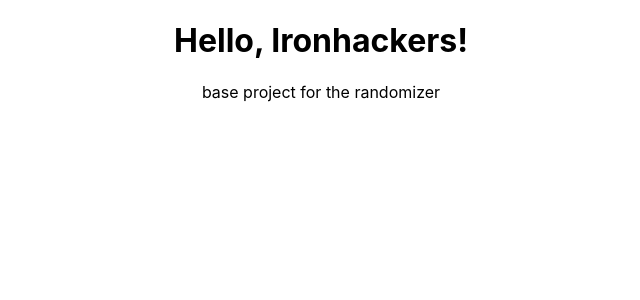
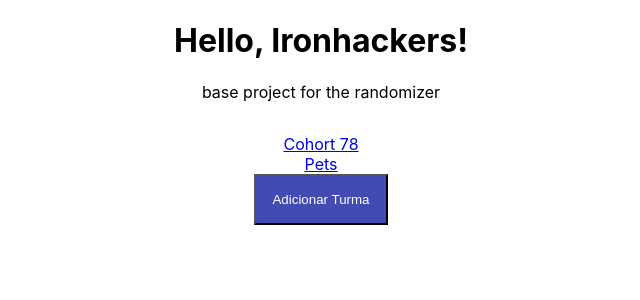
Before and after one commit to Ironhack-SAO-PTWD-Jun-2022/randomizer, a React (Create React App) app: page / in a window 1280 px wide. Shown: the top 300 px of the page, without its empty margins (319-959 px from the left). Built offline with nearby package versions, Linux system fonts and the light colour scheme.

Commit message:
sidebar component

```diff
--- a/package.json
+++ b/package.json
@@ -8,6 +8,7 @@
     "@testing-library/user-event": "^13.5.0",
     "react": "^18.2.0",
     "react-dom": "^18.2.0",
+    "react-router-dom": "^6.3.0",
     "react-scripts": "5.0.1",
     "web-vitals": "^2.1.4"
   },
--- a/src/App.js
+++ b/src/App.js
@@ -1,10 +1,34 @@
-import './App.css';
+import "./App.css";
+import Sidebar from "./components/Sidebar";
+
+const testInfo = [
+  {
+    _id: "6311392ee0e8fd00178245b8",
+    name: "Cohort 78",
+    students: [
+      "Caio",
+      "Gabriel",
+      "Hélio",
+      "Hugo",
+      "Jandson",
+      "João",
+      "Renata",
+      "Walison",
+    ],
+  },
+  {
+    _id: "63113976e0e8fd00178245b9",
+    name: "Pets",
+    students: ["José", "Joaquim", "Nina", "Apollo", "Spike", "Merlin"],
+  },
+];
 
 function App() {
   return (
     <div className="App">
       <h1>Hello, Ironhackers!</h1>
       <p>base project for the randomizer</p>
+      <Sidebar cohortArr={testInfo} />
     </div>
   );
 }
--- /dev/null
+++ b/src/components/Sidebar.js
@@ -0,0 +1,24 @@
+import "../styles/sidebar.css";
+import Turma from "./Turma";
+import { Link } from "react-router-dom";
+
+const Sidebar = (props) => {
+  return (
+    <div className="sidebar-container">
+      <div className="turmas-container">
+        {props.cohortArr.map((cohort) => {
+          return (
+            <Link to={`/:${cohort._id}`} key={cohort._id}>
+              <Turma cohort={cohort} />
+            </Link>
+          );
+        })}
+      </div>
+      {/* <Link to="/add-cohort"> */}
+      <button className="sidebar-btn">Adicionar Turma</button>
+      {/* </Link> */}
+    </div>
+  );
+};
+
+export default Sidebar;
--- /dev/null
+++ b/src/components/Turma.js
@@ -0,0 +1,5 @@
+const Turma = (props) => {
+  return <div>{props.cohort.name}</div>;
+};
+
+export default Turma;
--- a/src/index.js
+++ b/src/index.js
@@ -1,13 +1,16 @@
-import React from 'react';
-import ReactDOM from 'react-dom/client';
-import './index.css';
-import App from './App';
-import reportWebVitals from './reportWebVitals';
+import React from "react";
+import ReactDOM from "react-dom/client";
+import "./index.css";
+import App from "./App";
+import reportWebVitals from "./reportWebVitals";
+import { BrowserRouter as Router } from "react-router-dom";
 
-const root = ReactDOM.createRoot(document.getElementById('root'));
+const root = ReactDOM.createRoot(document.getElementById("root"));
 root.render(
   <React.StrictMode>
-    <App />
+    <Router>
+      <App />
+    </Router>
   </React.StrictMode>
 );
 
--- /dev/null
+++ b/src/styles/sidebar.css
@@ -0,0 +1,14 @@
+.sidebar-container {
+  display: flex;
+  flex-direction: column;
+  align-items: center;
+  height: 100%;
+  justify-content: space-between;
+  padding: 1rem 2rem;
+}
+
+.sidebar-btn {
+  padding: 1rem;
+  color: white;
+  background-color: #414bb2;
+}
```
Also changed, not shown: 1 other file (tests, documents, lock files or other folders).
